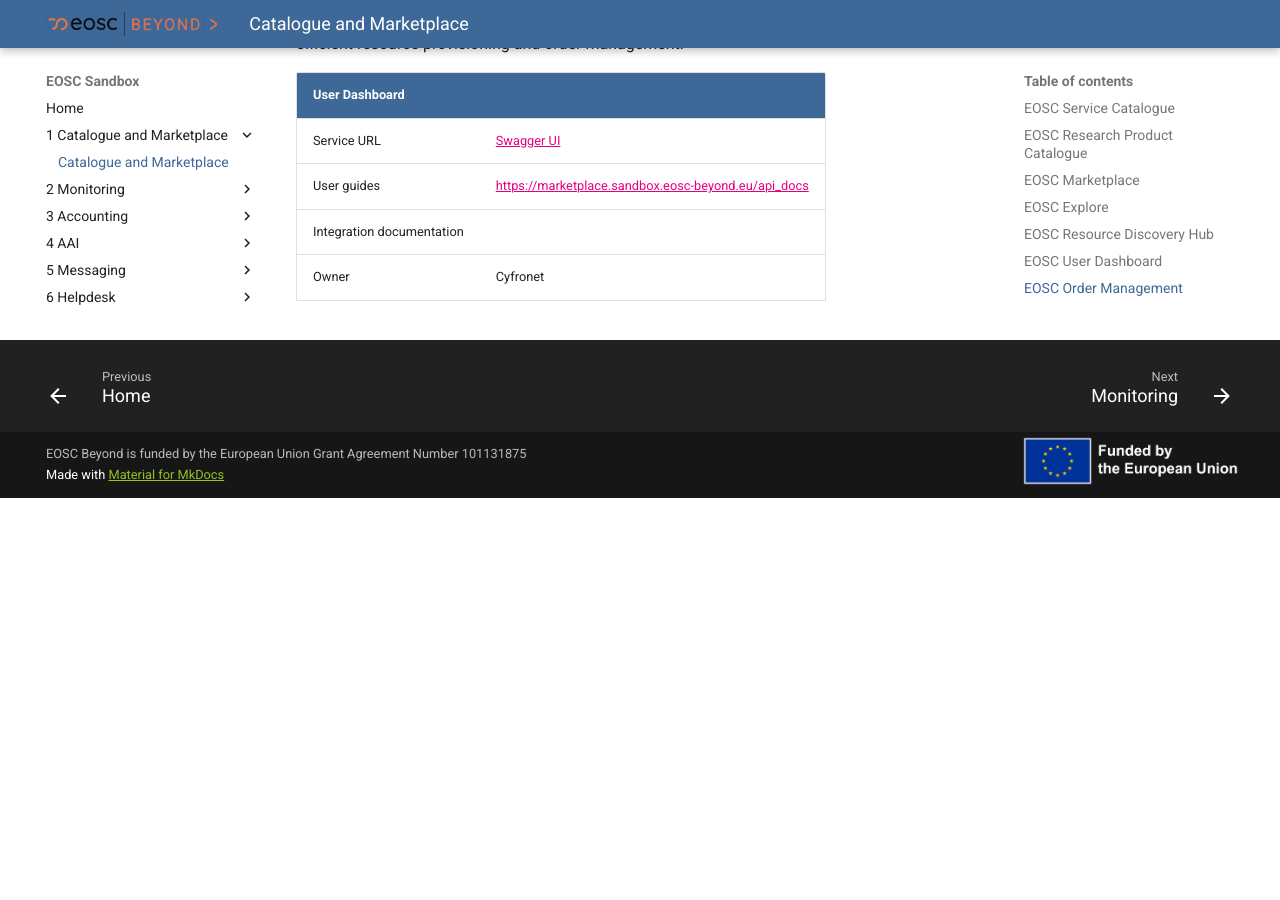
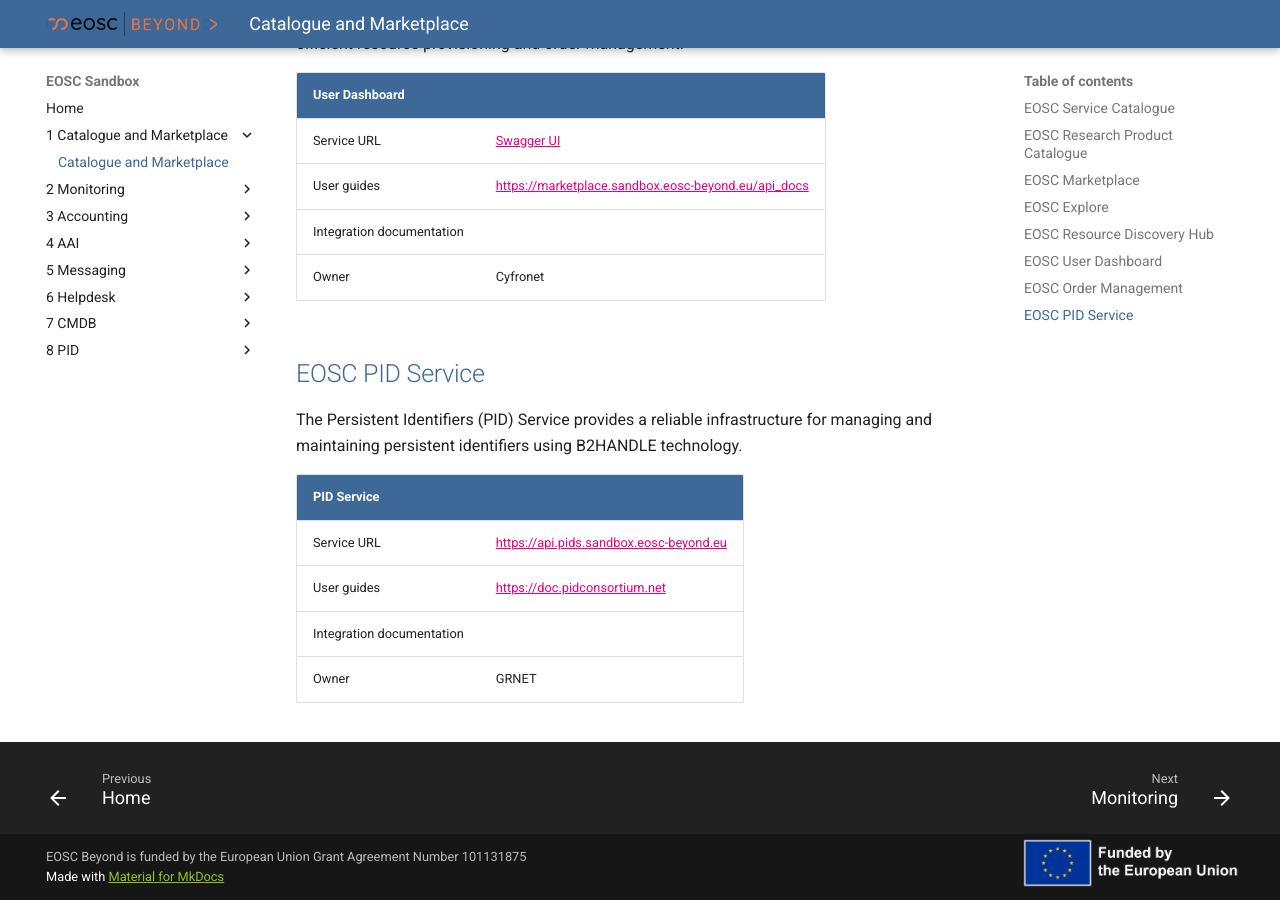
Before and after one commit to eosc-beyond-sandbox/eosc-sandbox, an MkDocs documentation site: the page built from resources/1 Catalogue and Marketplace/Catalogue and Marketplace.md, in a window 1280 px wide and 900 px high, scrolled down 4086 px. Built offline with MkDocs 1.6.1 and Material for MkDocs 9.7.7, drawn with Linux system fonts in a browser that asks for light colours; before the commit the page ends 4584 px from its top, so only the background shows below that.

Commit message:
EOSC PID Service added

```diff
--- a/resources/1 Catalogue and Marketplace/Catalogue and Marketplace.md
+++ b/resources/1 Catalogue and Marketplace/Catalogue and Marketplace.md
@@ -94,3 +94,14 @@
 | User guides               | <https://marketplace.sandbox.eosc-beyond.eu/api_docs>                                |
 | Integration documentation |                                                                                      |
 | Owner                     | Cyfronet                                                                             |
+
+## EOSC PID Service
+
+The Persistent Identifiers (PID) Service provides a reliable infrastructure for managing and maintaining persistent identifiers using B2HANDLE technology.
+
+| PID Service               |                                           |
+| :------------------------ | :---------------------------------------- |
+| Service URL               | <https://api.pids.sandbox.eosc-beyond.eu> |
+| User guides               | <https://doc.pidconsortium.net>           |
+| Integration documentation |                                           |
+| Owner                     | GRNET                                     |
```
